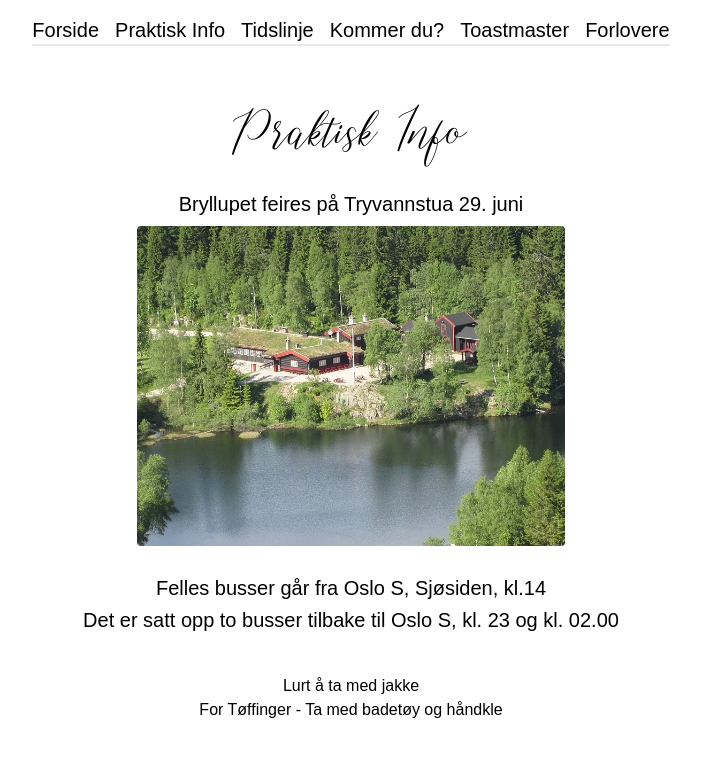
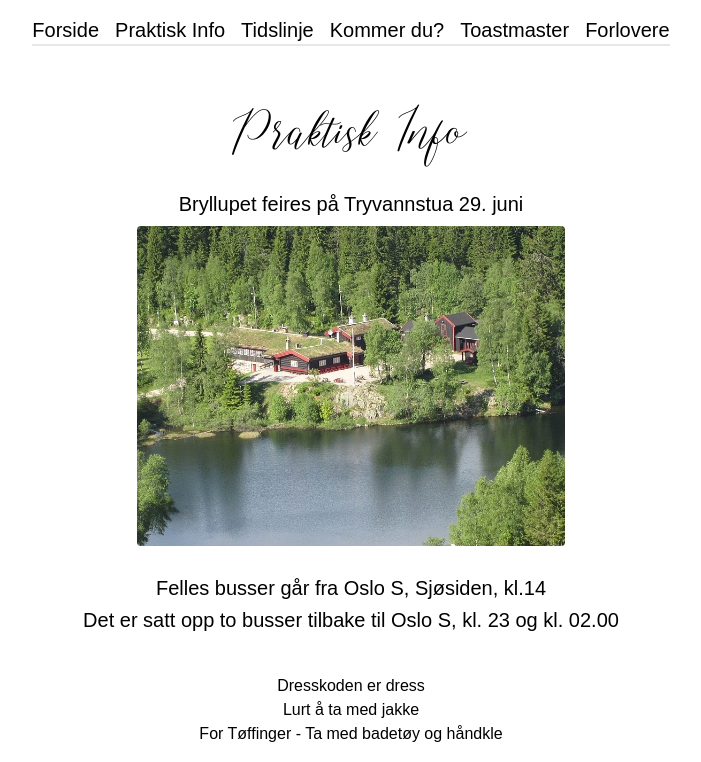
Before and after one commit to premer1/bryllup, a React (Create React App) app: page /praktisk-info in a window 1280 px wide. Shown: the top 762 px of the page, without its empty margins (289-990 px from the left). Built offline with nearby package versions, Linux system fonts and the light colour scheme.

Commit message:
legg-til-dresskode: La til dresskode

```diff
--- a/src/routes/PraktiskInfo.jsx
+++ b/src/routes/PraktiskInfo.jsx
@@ -1,5 +1,6 @@
 import React from 'react'
 import Tryvannstua from '../images/tryvannstua.png'
+
 const PraktiskInfo = () => {
     return (
         <div className='flex flex-col items-center justify-center mt-10'>
@@ -17,7 +18,9 @@ const PraktiskInfo = () => {
                 <h2 className='mt-1'>Det er satt opp to busser tilbake til Oslo S, kl. 23 og kl. 02.00</h2>
             </div>
 
-      <h2 className='mt-10 text-center text-l'>Lurt å ta med jakke <br />For Tøffinger - Ta med badetøy og håndkle</h2>
+            <h2 className='mt-10 text-center text-l'>Dresskoden er dress</h2>
+            <h2 className='mt-0 text-center text-l'>Lurt å ta med jakke <br/>For Tøffinger - Ta med badetøy og håndkle
+            </h2>
 
         </div>
     )
```
Lines whose indentation alone changed are shown as unchanged.
